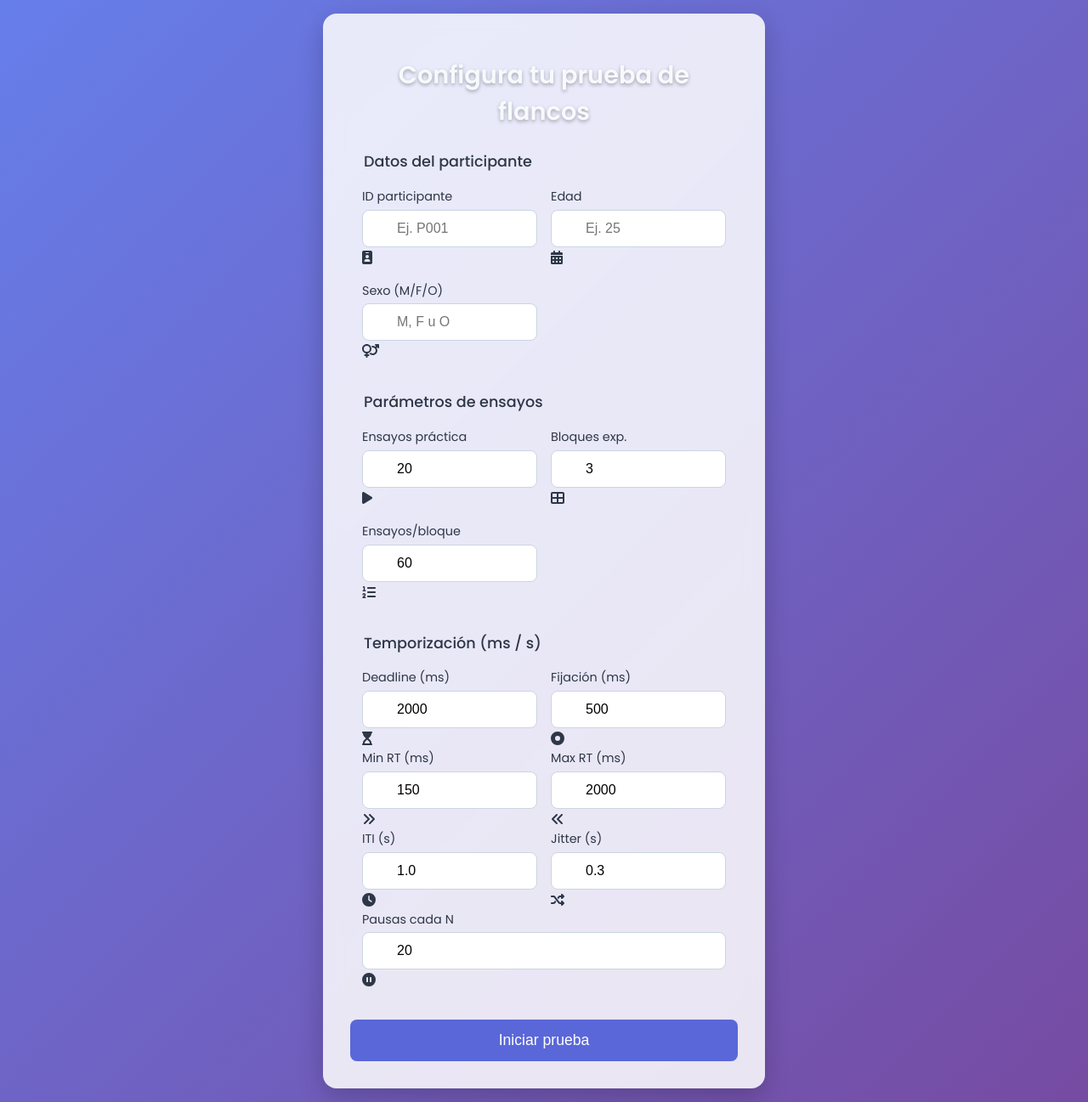
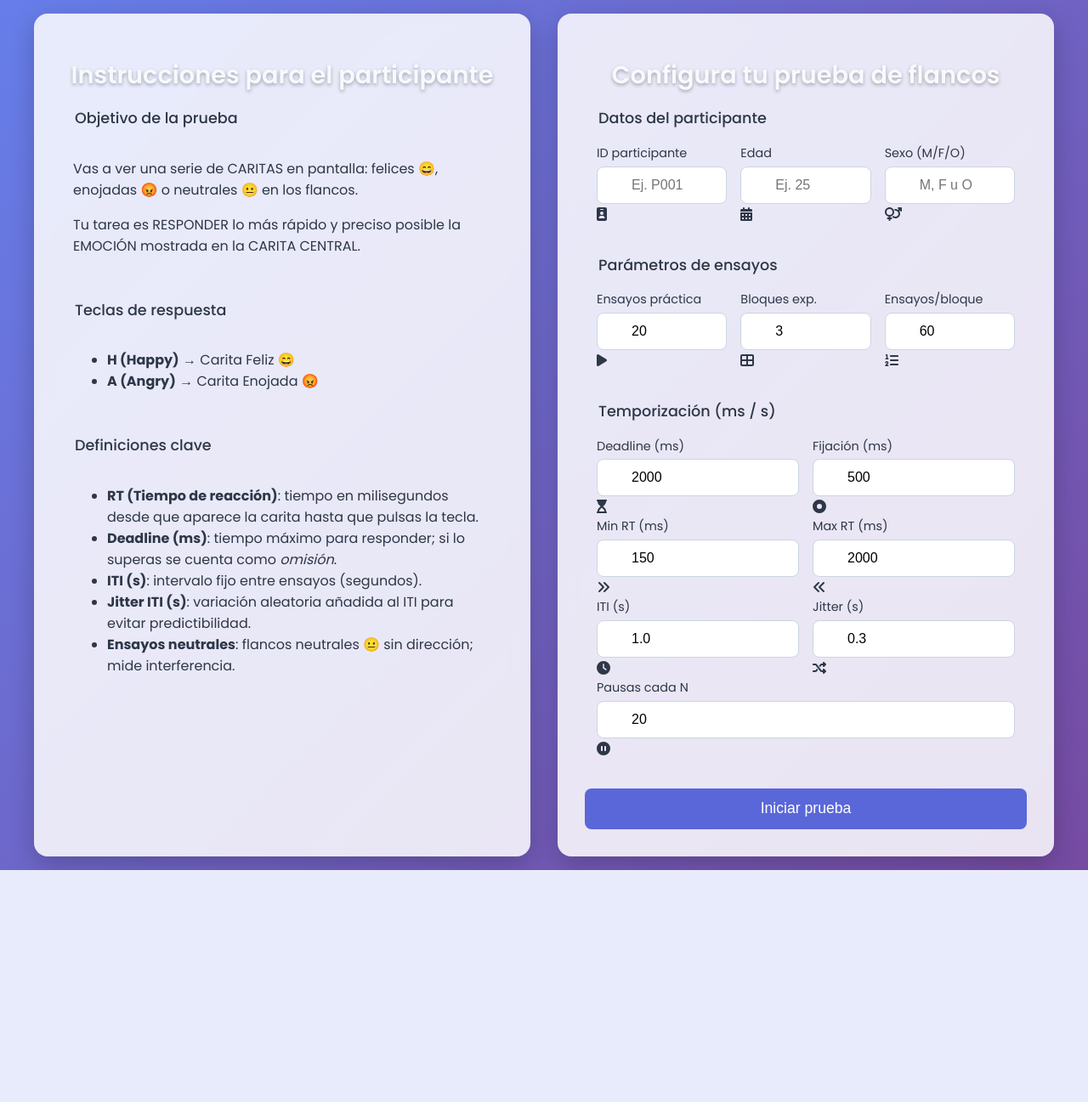
Before and after one commit to TeboDev/Flancos, a Flask app: page / in a window 1280 px wide. Shown: the whole page at 85% size. After the commit the page ends 1024 px from the top, so only its background shows below. Run offline with Flask 3, Linux system fonts and the light colour scheme.

Commit message:
intrucciones agregadas

```diff
--- a/templates/index.html
+++ b/templates/index.html
@@ -23,106 +23,120 @@
     /*———— Reset & Base ————*/
     *, *::before, *::after { box-sizing: border-box; }
     body {
-      margin:0;
-      font-family:'Poppins',sans-serif;
-      background:linear-gradient(135deg, var(--gradient-start), var(--gradient-end));
-      display:flex;
-      align-items:center;
-      justify-content:center;
-      min-height:100vh;
-      padding:1rem;
-      color:var(--text-dark);
+      margin: 0;
+      font-family: 'Poppins', sans-serif;
+      background: linear-gradient(135deg, var(--gradient-start), var(--gradient-end));
+      padding: 1rem;
+      color: var(--text-dark);
+    }
+    /*———— Contenedor responsive ————*/
+    .container {
+      display: grid;
+      grid-template-columns: repeat(auto-fit, minmax(320px, 1fr));
+      gap: 2rem;
+      max-width: 1200px;
+      margin: 0 auto;
     }
     /*———— Tarjeta Frosted Glass ————*/
     .card {
       background: var(--card-bg);
       backdrop-filter: blur(10px);
-      border-radius:1rem;
-      box-shadow:0 10px 30px rgba(0,0,0,0.2);
-      max-width:520px;
-      width:100%;
-      padding:2rem;
-      animation:fadeIn 0.6s ease-out both;
+      border-radius: 1rem;
+      box-shadow: 0 10px 30px rgba(0,0,0,0.2);
+      width: 100%;
+      padding: 2rem;
+      animation: fadeIn 0.6s ease-out both;
     }
     @keyframes fadeIn {
-      from { opacity:0; transform:translateY(20px); }
-      to   { opacity:1; transform:translateY(0); }
+      from { opacity: 0; transform: translateY(20px); }
+      to   { opacity: 1; transform: translateY(0); }
     }
     h1 {
-      margin-bottom:1.5rem;
-      font-size:1.8rem;
-      font-weight:600;
-      color:var(--text-light);
-      text-align:center;
-      text-shadow:0 2px 4px rgba(0,0,0,0.3);
+      margin-bottom: 1rem;
+      font-size: 1.8rem;
+      font-weight: 600;
+      color: var(--text-light);
+      text-align: center;
+      text-shadow: 0 2px 4px rgba(0,0,0,0.3);
     }
-    fieldset {
-      border:none;
-      margin-bottom:1.5rem;
-    }
-    legend {
-      font-size:1.1rem;
-      font-weight:500;
-      margin-bottom:0.75rem;
-    }
-    /*———— Grid para inputs ————*/
-    .grid { display:grid; gap:1rem; }
+    fieldset { border: none; margin-bottom: 1.5rem; }
+    legend { font-size: 1.1rem; font-weight: 500; margin-bottom: 0.75rem; }
+    .grid { display: grid; gap: 1rem; }
     .grid-2 { grid-template-columns: repeat(auto-fit, minmax(140px,1fr)); }
-    /*———— Estilo inputs con iconos ————*/
-    .input-wrap { position:relative; }
+    .input-wrap { position: relative; }
     .input-wrap i {
-      position:absolute; top:50%; left:0.75rem;
-      transform:translateY(-50%);
-      color:var(--input-border);
+      position: absolute; top: 50%; left: 0.75rem;
+      transform: translateY(-50%);
+      color: var(--input-border);
       transition: color 0.3s;
     }
-    label {
-      display:block;
-      font-size:0.9rem;
-      margin-bottom:0.3rem;
-    }
-    input[type="text"],
-    input[type="number"] {
-      width:100%;
-      padding:0.75rem 0.75rem 0.75rem 2.5rem;
-      font-size:1rem;
-      border:1px solid var(--input-border);
-      border-radius:0.5rem;
-      background:var(--input-bg);
-      transition:border-color 0.3s, box-shadow 0.3s;
+    label { display: block; font-size: 0.9rem; margin-bottom: 0.3rem; }
+    input[type="text"], input[type="number"] {
+      width: 100%;
+      padding: 0.75rem 0.75rem 0.75rem 2.5rem;
+      font-size: 1rem;
+      border: 1px solid var(--input-border);
+      border-radius: 0.5rem;
+      background: var(--input-bg);
+      transition: border-color 0.3s, box-shadow 0.3s;
     }
     input:focus {
-      border-color:var(--input-focus);
-      box-shadow:0 0 0 3px rgba(90,103,216,0.2);
-      outline:none;
+      border-color: var(--input-focus);
+      box-shadow: 0 0 0 3px rgba(90,103,216,0.2);
+      outline: none;
     }
-    input:focus + i { color:var(--input-focus); }
-    /*———— Botón principal ————*/
+    input:focus + i { color: var(--input-focus); }
     button {
-      width:100%;
-      padding:0.85rem;
-      font-size:1.1rem;
-      font-weight:500;
-      color:#fff;
-      background:var(--primary);
-      border:none;
-      border-radius:0.5rem;
-      cursor:pointer;
+      width: 100%;
+      padding: 0.85rem;
+      font-size: 1.1rem;
+      font-weight: 500;
+      color: #fff;
+      background: var(--primary);
+      border: none;
+      border-radius: 0.5rem;
+      cursor: pointer;
       transition: background 0.3s, transform 0.2s;
     }
-    button:hover {
-      background:var(--primary-dark);
-      transform:translateY(-2px);
-    }
-    /*———— Responsive pequeño ————*/
+    button:hover { background: var(--primary-dark); transform: translateY(-2px); }
     @media (max-width:400px) {
-      .card { padding:1.5rem; }
-      h1 { font-size:1.5rem; }
+      .card { padding: 1.5rem; }
+      h1 { font-size: 1.5rem; }
     }
   </style>
 </head>
 <body>
+  <div class="container">
 
+    <!-- Instrucciones para participante -->
+    <div class="card">
+      <h1>Instrucciones para el participante</h1>
+      <fieldset>
+        <legend>Objetivo de la prueba</legend>
+        <p>Vas a ver una serie de CARITAS en pantalla: felices 😄, enojadas 😡 o neutrales 😐 en los flancos.</p>
+        <p>Tu tarea es RESPONDER lo más rápido y preciso posible la EMOCIÓN mostrada en la CARITA CENTRAL.</p>
+      </fieldset>
+      <fieldset>
+        <legend>Teclas de respuesta</legend>
+        <ul>
+          <li><strong>H (Happy)</strong> → Carita Feliz 😄</li>
+          <li><strong>A (Angry)</strong> → Carita Enojada 😡</li>
+
+        </ul>
+      </fieldset>
+      <fieldset>
+        <legend>Definiciones clave</legend>
+        <ul>
+          <li><strong>RT (Tiempo de reacción)</strong>: tiempo en milisegundos desde que aparece la carita hasta que pulsas la tecla.</li>
+          <li><strong>Deadline (ms)</strong>: tiempo máximo para responder; si lo superas se cuenta como <em>omisión</em>.</li>
+          <li><strong>ITI (s)</strong>: intervalo fijo entre ensayos (segundos).</li>
+          <li><strong>Jitter ITI (s)</strong>: variación aleatoria añadida al ITI para evitar predictibilidad.</li>
+          <li><strong>Ensayos neutrales</strong>: flancos neutrales 😐 sin dirección; mide interferencia.</li>
+        </ul>
+      </fieldset>
+    </div>
+
+    <!-- Formulario de configuración -->
     <form id="configForm" class="card" method="post" action="/">
       <h1>Configura tu prueba de flancos</h1>
 
@@ -215,6 +229,7 @@
 
       <button type="submit">Iniciar prueba</button>
     </form>
+  </div>
 
   <!-- Font Awesome -->
   <script src="https://cdnjs.cloudflare.com/ajax/libs/font-awesome/6.4.0/js/all.min.js"></script>
@@ -230,6 +245,5 @@
       }
     });
   </script>
-
 </body>
 </html>
```
Lines whose indentation alone changed are shown as unchanged.
